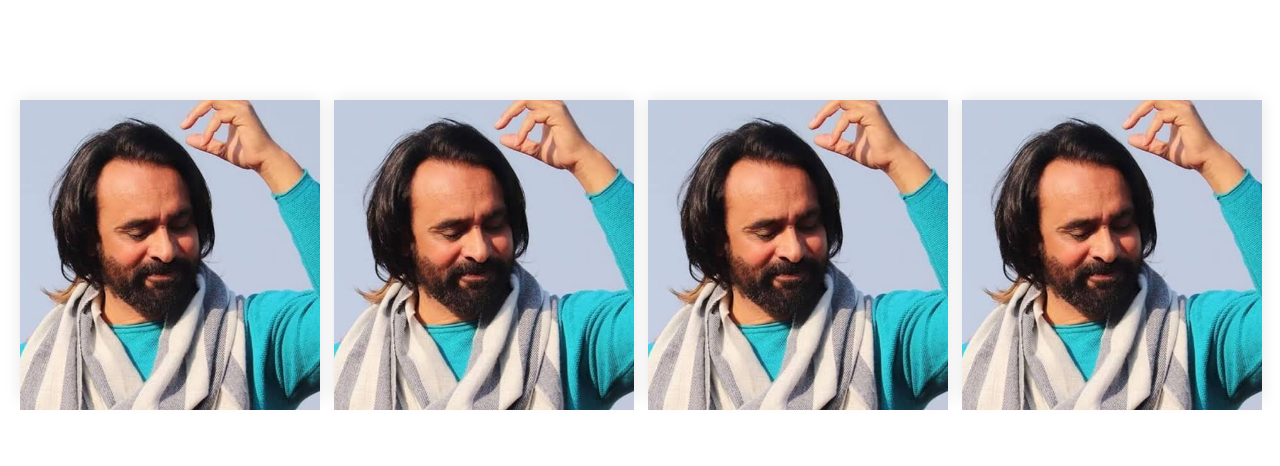
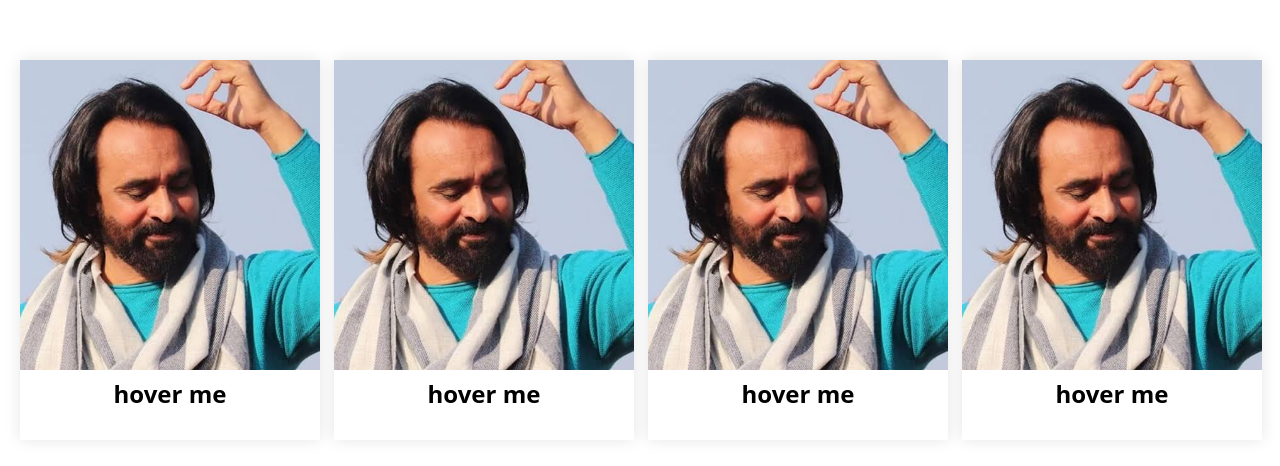
Before and after one commit to Sumit-Chouhan-devloper/FlipCard, a React (Create React App) app: page / in a window 1280 px wide. Shown: the part 198-664 px from the top of the page. Built offline with nearby package versions, Linux system fonts and the light colour scheme.

Commit message:
responshive in progress

```diff
--- a/src/components/FlipCard.jsx
+++ b/src/components/FlipCard.jsx
@@ -4,8 +4,8 @@ const FlipCard = () => {
   return (
     <div className="flex justify-center items-center min-h-screen px-3 !my-12">
       <div className="flex flex-wrap justify-center">
-        <div className="lg:w-3/12 sm:w-6/12 px-2">
-          <div className="card">
+        <div className="xl:w-3/12 max-w-[420px] sm:max-w-[unset] sm:w-9/12 md:w-6/12 px-2 my-2">
+          <div className="card w-full md:min-h-[500px] lg:min-h-[380px]">
             <div className="content">
               <div className="front">
                 <img
@@ -13,7 +13,7 @@ const FlipCard = () => {
                   src={babbuMaan}
                   alt="singer"
                 />
-                <h3 className="text-white font-bold text-2xl pt-2">hover me</h3>
+                <h3 className="text-black font-bold text-2xl pt-2">hover me</h3>
               </div>
               <div className="back">
                 Lorem, ipsum dolor sit amet consectetur adipisicing elit.
@@ -24,8 +24,8 @@ const FlipCard = () => {
             </div>
           </div>
         </div>
-        <div className="lg:w-3/12 sm:w-6/12 px-2">
-          <div className="card">
+        <div className="xl:w-3/12 max-w-[420px] sm:max-w-[unset] sm:w-9/12 md:w-6/12 px-2 my-2">
+          <div className="card w-full">
             <div className="content">
               <div className="front">
                 <img
@@ -33,7 +33,7 @@ const FlipCard = () => {
                   src={babbuMaan}
                   alt="singer"
                 />
-                <h3 className="text-white font-bold text-2xl pt-2">hover me</h3>
+                <h3 className="text-black font-bold text-2xl pt-2">hover me</h3>
               </div>
               <div className="back">
                 Lorem, ipsum dolor sit amet consectetur adipisicing elit.
@@ -44,8 +44,8 @@ const FlipCard = () => {
             </div>
           </div>
         </div>
-        <div className="lg:w-3/12 sm:w-6/12 px-2">
-          <div className="card">
+        <div className="xl:w-3/12 max-w-[420px] sm:max-w-[unset] sm:w-9/12 md:w-6/12 px-2 my-2">
+          <div className="card w-full">
             <div className="content">
               <div className="front">
                 <img
@@ -53,7 +53,7 @@ const FlipCard = () => {
                   src={babbuMaan}
                   alt="singer"
                 />
-                <h3 className="text-white font-bold text-2xl pt-2">hover me</h3>
+                <h3 className="text-black font-bold text-2xl pt-2">hover me</h3>
               </div>
               <div className="back">
                 Lorem, ipsum dolor sit amet consectetur adipisicing elit.
@@ -64,8 +64,8 @@ const FlipCard = () => {
             </div>
           </div>
         </div>
-        <div className="lg:w-3/12 sm:w-6/12 px-2">
-          <div className="card">
+        <div className="xl:w-3/12 max-w-[420px] sm:max-w-[unset] sm:w-9/12 md:w-6/12 px-2 my-2">
+          <div className="card w-full">
             <div className="content">
               <div className="front">
                 <img
@@ -73,7 +73,7 @@ const FlipCard = () => {
                   src={babbuMaan}
                   alt="singer"
                 />
-                <h3 className="text-white font-bold text-2xl pt-2">hover me</h3>
+                <h3 className="text-black font-bold text-2xl pt-2">hover me</h3>
               </div>
               <div className="back">
                 Lorem, ipsum dolor sit amet consectetur adipisicing elit.
--- a/src/index.css
+++ b/src/index.css
@@ -1,7 +1,7 @@
 
 .card {
-  width: 300px;
-  height: 300px;
+  min-width: 300px !important;
+  min-height: 380px !important;
   perspective: 1000px;
 }
 
@@ -10,7 +10,6 @@
   width: 100%;
   height: 100%;
   box-shadow: 0 0 15px rgba(0,0,0,0.1);
-
   transition: transform 1s;
   transform-style: preserve-3d;
 }
@@ -23,7 +22,7 @@
 .front,
 .back {
   position: absolute !important;
-  height: 103.5% !important;
+  height: 100% !important;
   width: 100%;
   text-align: center;
   backface-visibility: hidden;
```
